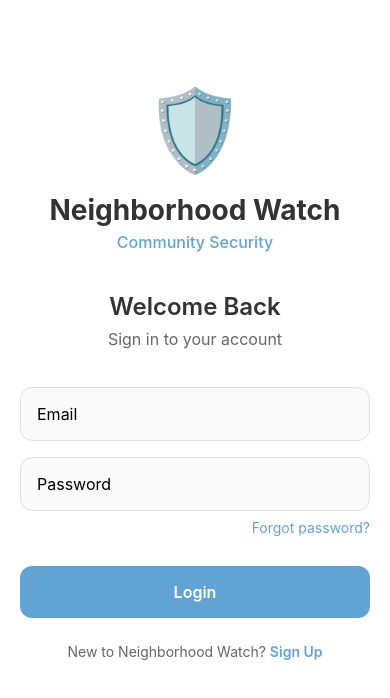
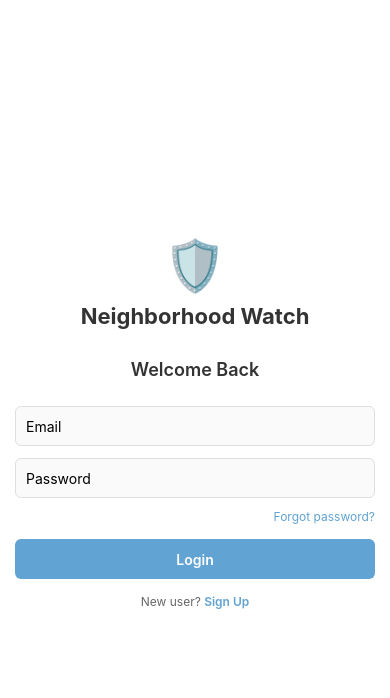
Before and after one commit to TheoMKgosi/CSI473-assignment, a React Native app in the folder NeighborhoodWatchApp/frontend/: screen /Login in a window 390 px wide. Shown: the top 698 px of the page. Built offline with nearby package versions, Linux system fonts and the light colour scheme.

Commit message:
update login

```diff
--- a/NeighborhoodWatchApp/frontend/screens/LoginScreen.js
+++ b/NeighborhoodWatchApp/frontend/screens/LoginScreen.js
@@ -16,31 +16,29 @@ const LoginScreen = ({ navigation }) => {
 
     // Simulate API call delay
     setTimeout(() => {
-      // Mock successful login
       Alert.alert('Success', 'Mock login successful!');
       navigation.navigate('Home', {
         token: 'mock-token-12345',
         user: {
           email: email,
-          full_name: 'Demo User',
-          is_approved: true
+          full_name: 'Demo User'
         }
       });
       setIsLoading(false);
-    }, 1500);
+    }, 1000);
   };
 
   return (
     <View style={styles.container}>
-      <View style={styles.logoContainer}>
+      {/* Compact Header */}
+      <View style={styles.header}>
         <Text style={styles.shieldIcon}>🛡️</Text>
         <Text style={styles.appName}>Neighborhood Watch</Text>
-        <Text style={styles.appTagline}>Community Security</Text>
       </View>
 
-      <View style={styles.formContainer}>
+      {/* Compact Form */}
+      <View style={styles.form}>
         <Text style={styles.title}>Welcome Back</Text>
-        <Text style={styles.subtitle}>Sign in to your account</Text>
 
         <TextInput
           style={styles.input}
@@ -49,23 +47,22 @@ const LoginScreen = ({ navigation }) => {
           onChangeText={setEmail}
           keyboardType="email-address"
           autoCapitalize="none"
-          editable={!isLoading}
         />
+
         <TextInput
           style={styles.input}
           placeholder="Password"
           value={password}
           onChangeText={setPassword}
           secureTextEntry
-          editable={!isLoading}
         />
 
         <TouchableOpacity style={styles.forgotPassword}>
-          <Text style={styles.forgotPasswordText}>Forgot password?</Text>
+          <Text style={styles.forgotText}>Forgot password?</Text>
         </TouchableOpacity>
 
         <TouchableOpacity
-          style={[styles.button, isLoading && styles.buttonDisabled]}
+          style={styles.button}
           onPress={handleLogin}
           disabled={isLoading}
         >
@@ -77,10 +74,9 @@ const LoginScreen = ({ navigation }) => {
         <TouchableOpacity
           style={styles.signupLink}
           onPress={() => navigation.navigate('Signup')}
-          disabled={isLoading}
         >
           <Text style={styles.signupText}>
-            New to Neighborhood Watch? <Text style={styles.signupBold}>Sign Up</Text>
+            New user? <Text style={styles.signupBold}>Sign Up</Text>
           </Text>
         </TouchableOpacity>
       </View>
@@ -92,86 +88,75 @@ const styles = StyleSheet.create({
   container: {
     flex: 1,
     backgroundColor: '#fff',
-    padding: 20,
+    padding: 15,
+    justifyContent: 'center',
   },
-  logoContainer: {
+  header: {
     alignItems: 'center',
-    marginTop: 60,
-    marginBottom: 40,
+    marginBottom: 30,
   },
   shieldIcon: {
-    fontSize: 80,
+    fontSize: 50,
     color: '#61a3d2',
-    marginBottom: 15,
+    marginBottom: 8,
   },
   appName: {
-    fontSize: 28,
+    fontSize: 22,
     fontWeight: '700',
     color: '#333',
-    marginBottom: 5,
+    textAlign: 'center',
   },
-  appTagline: {
-    fontSize: 16,
-    color: '#61a3d2',
-    fontWeight: '500',
-  },
-  formContainer: {
-    flex: 1,
+  form: {
+    width: '100%',
   },
   title: {
-    fontSize: 24,
+    fontSize: 18,
     fontWeight: '600',
     color: '#333',
-    marginBottom: 8,
-    textAlign: 'center',
-  },
-  subtitle: {
-    fontSize: 16,
-    color: '#666',
-    marginBottom: 30,
+    marginBottom: 20,
     textAlign: 'center',
   },
   input: {
     width: '100%',
-    padding: 16,
-    marginVertical: 8,
+    padding: 10,
+    marginVertical: 6,
     borderWidth: 1,
     borderColor: '#e0e0e0',
-    borderRadius: 12,
+    borderRadius: 6,
     backgroundColor: '#fafafa',
-    fontSize: 16,
+    fontSize: 14,
+    height: 40,
   },
   forgotPassword: {
     alignSelf: 'flex-end',
-    marginBottom: 20,
+    marginBottom: 15,
+    marginTop: 5,
   },
-  forgotPasswordText: {
+  forgotText: {
     color: '#61a3d2',
-    fontSize: 14,
+    fontSize: 12,
   },
   button: {
     width: '100%',
-    padding: 16,
+    padding: 10,
     backgroundColor: '#61a3d2',
-    borderRadius: 12,
-    marginTop: 10,
+    borderRadius: 6,
     alignItems: 'center',
-  },
-  buttonDisabled: {
-    backgroundColor: '#cccccc',
+    height: 40,
+    justifyContent: 'center',
   },
   buttonText: {
     color: '#fff',
     fontWeight: '600',
-    fontSize: 16,
+    fontSize: 14,
   },
   signupLink: {
-    marginTop: 25,
+    marginTop: 15,
     alignItems: 'center',
   },
   signupText: {
     color: '#666',
-    fontSize: 14,
+    fontSize: 12,
   },
   signupBold: {
     color: '#61a3d2',
```
